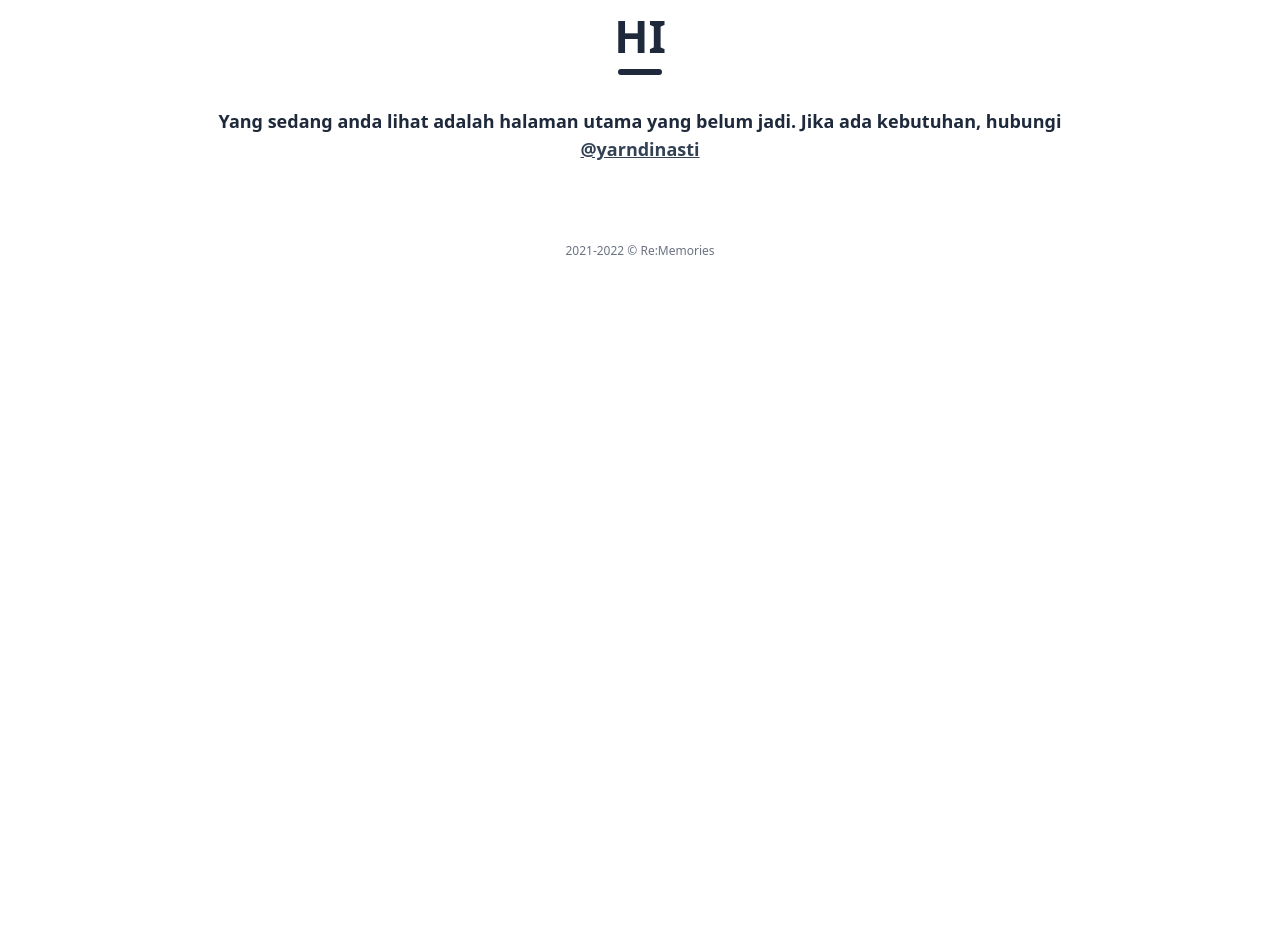
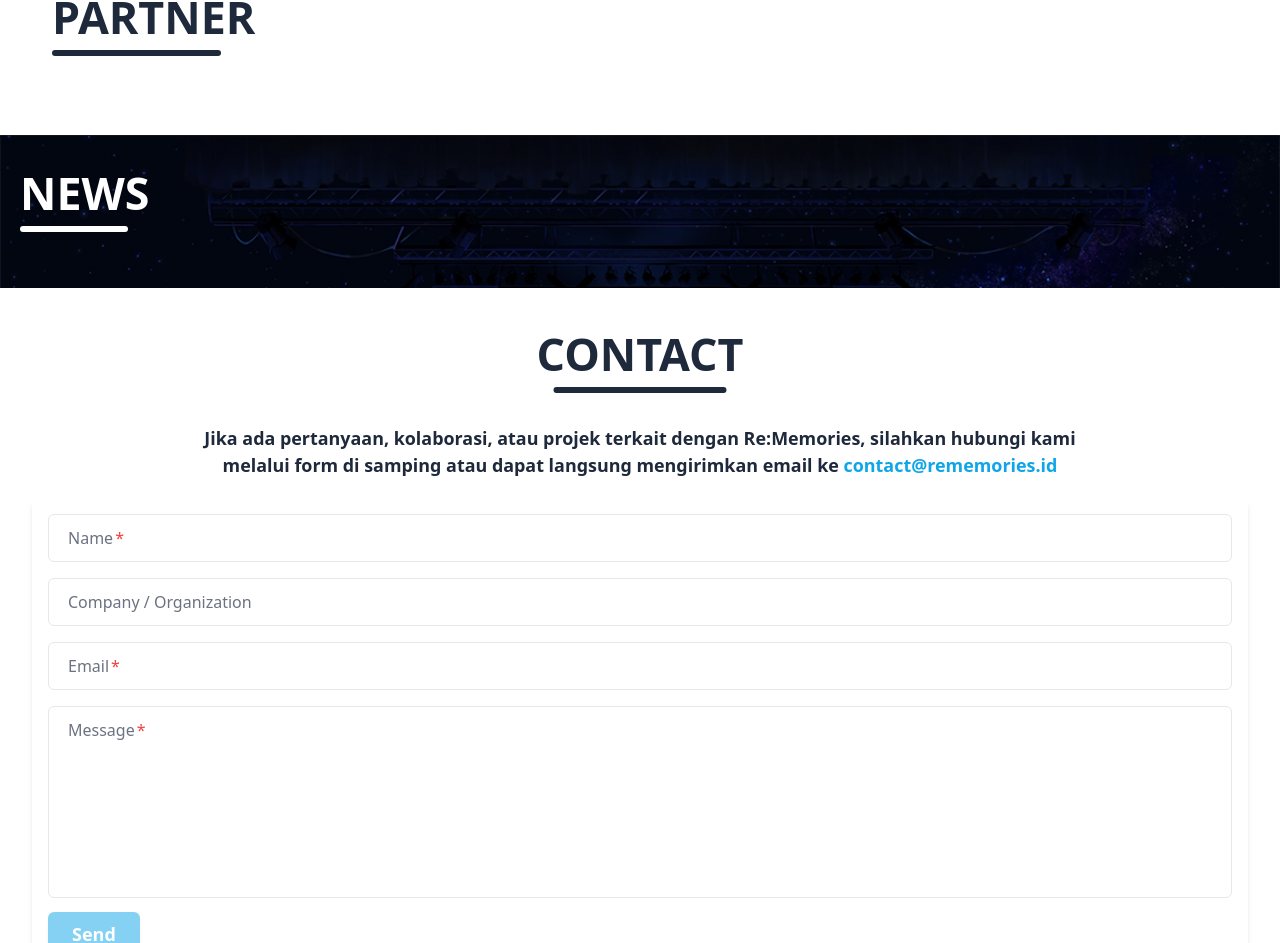
Before and after one commit to re-morable/re-memories, a Vue app: page / in a window 1280 px wide. Shown: the part 1854-2797 px from the top of the page. Before the commit the page ends 2121 px from the top, so only its background shows below. Built offline with nearby package versions, Linux system fonts and the light colour scheme.

Commit message:
add contact

```diff
--- a/package.json
+++ b/package.json
@@ -14,6 +14,7 @@
     "@fortawesome/vue-fontawesome": "^3.0.0-5",
     "marked": "^4.0.12",
     "swiper": "^8.0.7",
+    "validator": "^13.7.0",
     "vue": "^3.2.31",
     "vue-router": "^4.0.12"
   },
--- a/src/App.vue
+++ b/src/App.vue
@@ -46,7 +46,10 @@ import "./index.scss"
       </div>
     </div>
   </nav>
-  <main :style="{ paddingTop: this.$route.path === '/' ? 0 : '3.5rem' }">
+  <main
+    :style="{ paddingTop: this.$route.path === '/' ? 0 : '3.5rem' }"
+    class="min-h-[400vh]"
+  >
     <RouterView />
   </main>
   <footer class="footer">
--- a/src/components/HomeMembers.vue
+++ b/src/components/HomeMembers.vue
@@ -12,7 +12,7 @@
       onclick="return false"
       class="member-arrow-left"
       :class="{ disabled: !leftSlideBtn }"
-      v-if="leftSlideBtn || rightSlideBtn"
+      v-if="!(!leftSlideBtn && !rightSlideBtn)"
       @click="swiper.slideTo(swiper.activeIndex - slideContent)"
     >
       <font-awesome-icon icon="caret-left" class="member-arrow__icon" />
@@ -21,7 +21,7 @@
       href="#"
       onclick="return false"
       class="member-arrow-right"
-      v-if="leftSlideBtn || rightSlideBtn"
+      v-if="!(!leftSlideBtn && !rightSlideBtn)"
       :class="{ disabled: !rightSlideBtn }"
       @click="swiper.slideTo(swiper.activeIndex + slideContent)"
     >
--- a/src/views/HomeView.vue
+++ b/src/views/HomeView.vue
@@ -13,50 +13,100 @@ import HomeMembers from "../components/HomeMembers.vue"
       <HomeMembers />
     </div>
   </section>
-  <section class="my-2 bg-parallax flex flex-col items-center text-white">
-    <h1 class="pb-8 pt-16 center">About</h1>
-    <p
-      class="w-[95vw] sm:w-[85vw] lg:w-[75vw] xl:w-[70vw] text-center font-semibold mb-2 text-lg"
-    >
+  <section class="my-2 bg-parallax py-16">
+    <h1 class="pb-8 center">About</h1>
+    <p>
       Re:Memories adalah agensi independen yang melahirkan Virtual Youtuber
       sebagai teman atau bahkan keluarga. Kami berfokus memberikan sensasi
       hiburan baru yang tidak hanya menonton secara satu arah, tetapi juga
       memperhatikan komunikasi dua arah dengan konsep virtual.
     </p>
 
-    <p
-      class="w-[95vw] sm:w-[85vw] lg:w-[75vw] xl:w-[70vw] text-center mx-0 font-semibold mb-16 text-lg"
-    >
+    <p>
       Tujuan kami adalah membuat memori yang nyata dengan menggunakan media
       virtual untuk berinteraksi dengan dunia.
     </p>
   </section>
-  <section class="my-2 flex flex-col items-center text-slate-800">
-    <h1 class="pb-8 pt-16 center">Hi</h1>
-    <p
-      class="w-[95vw] sm:w-[85vw] lg:w-[75vw] xl:w-[70vw] text-center font-semibold mb-16 text-lg"
-    >
-      Yang sedang anda lihat adalah halaman utama yang belum jadi. Jika ada
-      kebutuhan, hubungi
+  <section class="my-2 container w-[95vw] mx-auto text-slate-800 py-5">
+    <h1 class="pb-8 text-slate-800 pl-5">Partner</h1>
+    <p></p>
+  </section>
+  <section class="my-2 bg-parallax py-6">
+    <div class="container mx-auto">
+      <h1 class="pl-5 pb-8">News</h1>
+    </div>
+  </section>
+  <section class="my-2 container w-[95vw] mx-auto text-slate-800 py-6">
+    <h1 class="text-slate-800 center pb-8">Contact</h1>
+    <p>
+      Jika ada pertanyaan, kolaborasi, atau projek terkait dengan Re:Memories,
+      silahkan hubungi kami melalui form di samping atau dapat langsung
+      mengirimkan email ke
       <a
-        href="http://twitter.com/yarndinasti"
-        target="_blank"
-        class="text-slate-700 hover:text-slate-900 underline"
-        rel="noopener noreferrer"
-        >@yarndinasti</a
+        href="mailto:contact@rememories.id"
+        class="text-sky-500 hover:text-sky-700"
+        >contact@rememories.id</a
       >
     </p>
+    <form method="post" class="contact-form">
+      <div class="contact-form-group">
+        <input
+          type="text"
+          name="name"
+          id="name"
+          class="contact-form-input"
+          placeholder=" "
+        />
+        <label for="name" class="contact-form-label required">Name</label>
+      </div>
+      <div class="contact-form-group">
+        <input
+          type="text"
+          name="company"
+          id="company"
+          class="contact-form-input"
+          placeholder=" "
+        />
+        <label for="company" class="contact-form-label"
+          >Company / Organization</label
+        >
+      </div>
+      <div class="contact-form-group">
+        <input
+          type="text"
+          name="email"
+          id="email"
+          class="contact-form-input"
+          placeholder=" "
+        />
+        <label for="email" class="contact-form-label required">Email</label>
+      </div>
+      <div class="contact-form-group__area">
+        <textarea
+          name="message"
+          id="message"
+          class="contact-form-input"
+          placeholder=" "
+        ></textarea>
+        <label for="message" class="contact-form-label required">Message</label>
+      </div>
+      <div class="contact-form-group">
+        <button type="submit" class="contact-form-button">Send</button>
+      </div>
+    </form>
   </section>
 </template>
 
 <script>
+import validator from "validator"
+
 export default {
   data() {
     return {
       header_scroll: "0",
     }
   },
-  created() {
+  mounted() {
     window.addEventListener("scroll", () => {
       // when media query min-width: 1024px
       if (window.innerWidth > 1024) {
@@ -86,7 +136,43 @@ export default {
       const paralaxScroll =
         window.scrollY - bgParallax.getBoundingClientRect().top
 
-      bgParallax.style.backgroundPosition = `50% ${0 - paralaxScroll / 15}px`
+      bgParallax.style.backgroundPosition = `50% ${0 - paralaxScroll / 12}px`
+    })
+
+    const contactInputs = document.querySelectorAll(".contact-form-input")
+    const contactButton = document.querySelector(".contact-form-button")
+
+    contactButton.disabled = true
+
+    contactInputs.forEach((input) => {
+      input.addEventListener("blur", (e) => {
+        if (e.target.name !== "company" && e.target.value === "")
+          e.target.classList.add("is-invalid")
+      })
+
+      // when input add text
+      input.addEventListener("input", (e) => {
+        const requiredTarget =
+          e.target.name !== "company" && e.target.value === ""
+        const nameTarget = e.target.name === "name" && e.target.value.length < 3
+        const emailTarget =
+          e.target.name === "email" && !validator.isEmail(e.target.value)
+        const messageTarget =
+          e.target.name === "message" && e.target.value.length < 10
+
+        requiredTarget || nameTarget || emailTarget || messageTarget
+          ? e.target.classList.add("is-invalid")
+          : e.target.classList.remove("is-invalid")
+
+        contactButton.disabled = !![...contactInputs].find((i) => {
+          const required = i.name !== "company" && i.value === ""
+          const name = i.name === "name" && i.value.length < 3
+          const email = i.name === "email" && !validator.isEmail(i.value)
+          const message = i.name === "message" && i.value.length < 10
+
+          return required || name || email || message
+        })
+      })
     })
   },
 }
@@ -108,17 +194,83 @@ h1 {
   @apply text-[3.5vmax] font-semibold inline-block uppercase;
 
   &:after {
-    @apply content-[''] block h-[0.45vmax] rounded-full bg-current w-10/12;
+    @apply content-[''] h-[0.45vmax] block rounded-full bg-current w-10/12;
   }
 
   &.center {
+    @apply relative left-1/2 -translate-x-1/2;
     &:after {
       @apply mx-auto;
     }
   }
 }
 
+p {
+  @apply w-[95vw] sm:w-[85vw] lg:w-[75vw] xl:w-[70vw] text-center font-semibold mb-[1.5vmax] text-[1.4vmax] mx-auto;
+}
+
 .bg-parallax {
-  @apply bg-[url("/src/assets/background.jpg")] bg-cover bg-no-repeat bg-top bg-fixed;
+  @apply bg-[url("/src/assets/background.jpg")] bg-cover bg-no-repeat bg-top bg-fixed text-white;
+}
+
+// make form like android
+.contact-form {
+  @apply flex flex-col items-center justify-center container mx-auto rounded-lg shadow-md px-4 py-2;
+
+  &-group {
+    @apply relative w-full h-12 my-2;
+
+    &__area {
+      @apply relative w-full h-48 my-2;
+    }
+  }
+
+  &-label {
+    @apply absolute left-4 top-2 p-1 bg-white text-gray-500 transition-all duration-300;
+
+    &.required {
+      @apply after:content-['*'] after:text-red-500 after:pl-0.5;
+    }
+  }
+
+  &-input {
+    @apply absolute top-0 left-0 w-full h-full border-[1px] resize-none rounded-md outline-none p-4 bg-transparent z-[1];
+
+    &:focus {
+      &:not(.is-invalid) {
+        @apply border-[1.5px] border-blue-500;
+      }
+
+      &.is-invalid + .contact-form-label {
+        @apply text-red-600;
+      }
+
+      & + .contact-form-label {
+        @apply -top-[.825rem] left-[.8rem] text-blue-500 text-xs z-[4] font-semibold;
+      }
+    }
+
+    &.is-invalid {
+      @apply border-[1.5px] border-red-500;
+
+      & + .contact-form-label {
+        @apply text-red-300;
+      }
+    }
+  }
+
+  .contact-form-input:not(:placeholder-shown).contact-form-input:not(:focus) {
+    &.is-invalid + .contact-form-label {
+      @apply text-red-600;
+    }
+    & + .contact-form-label {
+      @apply -top-[.825rem] left-[.8rem] text-gray-500 text-xs z-[4] font-semibold;
+    }
+  }
+
+  &-button {
+    @apply bg-sky-500 text-white px-6 py-2 text-lg shadow-md -translate-y-0.5 rounded-md hover:shadow-none hover:translate-y-0 transition duration-200 font-semibold disabled:opacity-50
+    disabled:hover:shadow-md disabled:hover:-translate-y-0.5;
+  }
 }
 </style>
```
Also changed, not shown: 1 other file (tests, documents, lock files or other folders).
